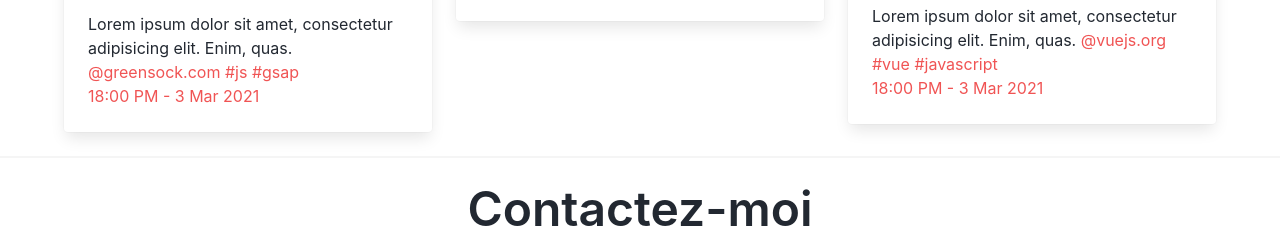
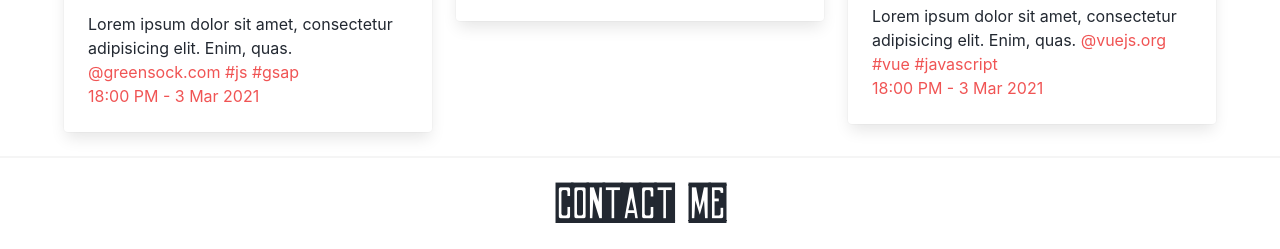
Before and after one commit to TrellixVulnTeam/portfolio_WRT2, a website: page index.html in a window 1280 px wide. Shown: the part 2551-2800 px from the top of the page. Drawn offline with Linux system fonts and the light colour scheme.

Commit message:
css file styles.css created & font importeed and used

```diff
--- /dev/null
+++ b/css/styles.css
@@ -0,0 +1,8 @@
+@font-face {
+    font-family: york;
+    src: url(../ressources/fonts/yorkwhiteletter/yorkwhiteletter.otf);
+}
+
+h1, h2 {
+    font-family: york;
+}
--- a/index.html
+++ b/index.html
@@ -5,6 +5,7 @@
     <meta http-equiv="X-UA-Compatible" content="IE=edge" />
     <meta name="viewport" content="width=device-width, initial-scale=1" />
     <title>My Bulma Porfolio</title>
+    <link rel="stylesheet" href="css/styles.css">
     <link rel="stylesheet" href="css/mystyles.css" />
     <link
       rel="stylesheet"
@@ -67,7 +68,7 @@
         <section class="hero is-fullheight">
           <div class="hero-body">
             <div class="container has-text-centered">
-              <h2 class="subtitle is-4 has-text-dark">Hello,</h2>
+              <h2 class="subtitle is-2 has-text-dark">Hello,</h2>
               <h1 class="title is-1 has-text-danger">I'm Julien</h1>
               <h2 class="subtitle is-2 has-text-dark">
                 A Front-End Developper
@@ -294,7 +295,7 @@
     </section>
     <hr />
     <section class="container" id="contact">
-      <h2 class="title is-1 has-text-centered has-text-dark">Contactez-moi</h2>
+      <h2 class="title is-1 has-text-centered has-text-dark">Contact me</h2>
       <div class="columns is-centered">
         <div class="column is-10 p-6">
           <form>
```
Also changed, not shown: ressources/fonts/yorkwhiteletter/glyph-map-image.jpg (added), ressources/fonts/yorkwhiteletter/glyph-map-unicode.jpg (added), ressources/fonts/yorkwhiteletter/whiteletter-promo.png (added), ressources/fonts/yorkwhiteletter/yorkwhiteletter.otf (added), ressources/fonts/yorkwhiteletter/yorkwhiteletter.ttf (added), 1 other file.
